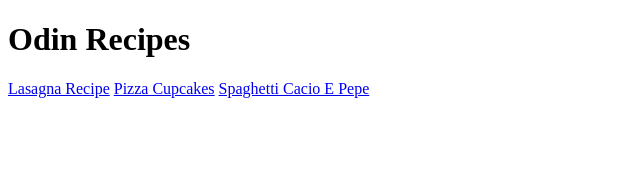
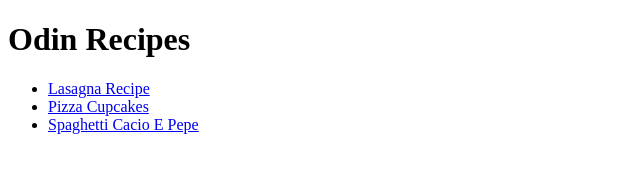
Before and after one commit to 0fficialluiss/odin-recipes, a plain HTML site: page index.html in a window 1280 px wide. Shown: the whole page, without its empty margins (0-640 px from the left). Drawn offline with Linux system fonts and the light colour scheme.

Commit message:
index.html

```diff
--- a/index.html
+++ b/index.html
@@ -8,8 +8,10 @@
 </head>
 <body>
     <h1>Odin Recipes</h1>
-    <a href="recipes/lasagna.html">Lasagna Recipe</a>
-    <a href="recipes/pizza-cupcakes.html">Pizza Cupcakes</a>
-    <a href="recipes/spaghetti-cacio-e-pepe.html">Spaghetti Cacio E Pepe</a>
+    <ul>
+       <li><a href="recipes/lasagna.html">Lasagna Recipe</a></li>
+        <li><a href="recipes/pizza-cupcakes.html">Pizza Cupcakes</a></li>
+        <li><a href="recipes/spaghetti-cacio-e-pepe.html">Spaghetti Cacio E Pepe</a></li>
+    </ul>
 </body>
 </html>
```
